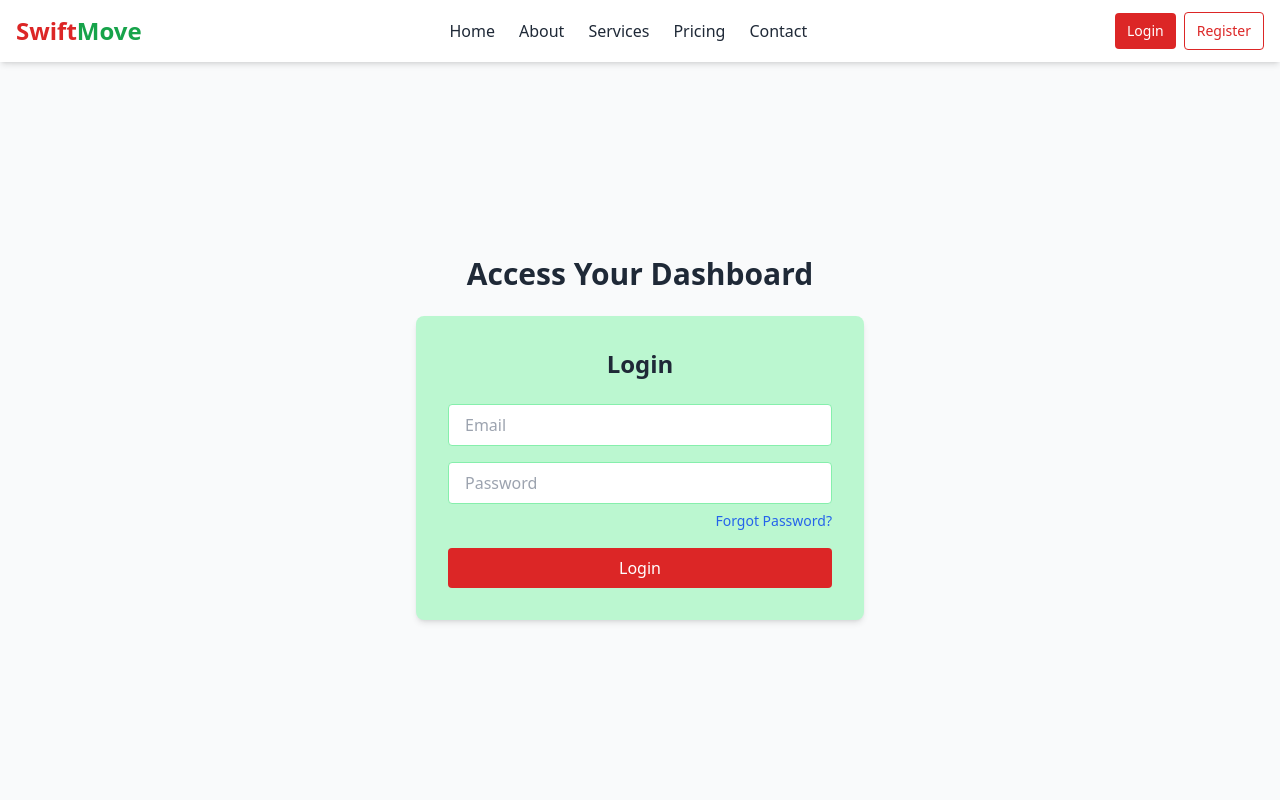
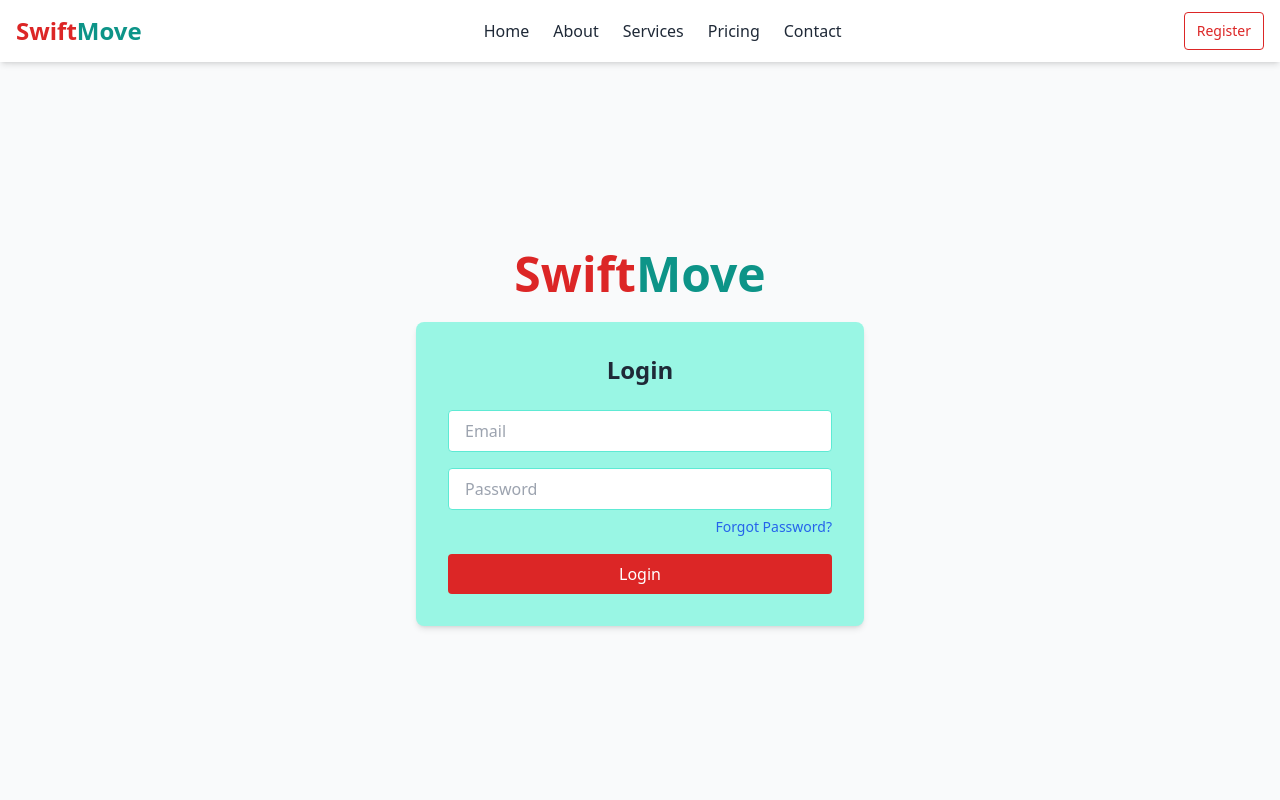
Before and after one commit to Tybravo/SwiftMove, a React (Vite) app in the folder swiftmove-logistics-frontend/: page /login in a window 1280 px wide. Shown: the top 800 px of the page. Built offline with nearby package versions, Linux system fonts and the light colour scheme.

Commit message:
Modified login and register page with layout module

```diff
--- a/swiftmove-logistics-frontend/src/components/public/Header.tsx
+++ b/swiftmove-logistics-frontend/src/components/public/Header.tsx
@@ -2,7 +2,12 @@ import { Link } from 'react-router-dom';
 import { useEffect, useState } from 'react';
 import { Menu, X } from 'lucide-react';
 
-export default function Header() {
+interface HeaderProps {
+  showRegisterOnly?: boolean; // Existing prop
+  showLoginOnly?: boolean;   // Add this prop
+}
+
+export default function Header({ showRegisterOnly = false, showLoginOnly = false }: HeaderProps) {
   const [isScrolledDown, setIsScrolledDown] = useState(false);
   const [isMobileMenuOpen, setIsMobileMenuOpen] = useState(false);
 
@@ -23,7 +28,7 @@ export default function Header() {
     return () => window.removeEventListener('scroll', handleScroll);
   }, []);
 
-  const toggleMobileMenu = () => setIsMobileMenuOpen(prev => !prev);
+  const toggleMobileMenu = () => setIsMobileMenuOpen((prev) => !prev);
 
   const closeMobileMenu = () => setIsMobileMenuOpen(false);
 
@@ -38,7 +43,7 @@ export default function Header() {
       <div className="max-w-7xl mx-auto px-4 py-3 flex items-center justify-between w-full">
         {/* Logo */}
         <h1 className="text-base sm:text-lg md:text-2xl font-bold text-red-600 whitespace-nowrap">
-          Swift<span className="text-green-600">Move</span>
+          Swift<span className="text-teal-600">Move</span>
         </h1>
 
         {/* Desktop Nav */}
@@ -52,8 +57,36 @@ export default function Header() {
 
         {/* Desktop Auth Buttons */}
         <div className="hidden md:flex items-center space-x-2 text-xs sm:text-sm">
-          <Link to="/login" className="bg-red-600 text-white px-3 py-2 rounded hover:bg-red-700 transition-colors">Login</Link>
-          <Link to="/register" className="border border-red-600 text-red-600 px-3 py-2 rounded hover:bg-red-50 transition-colors">Register</Link>
+          {showRegisterOnly ? (
+            <Link
+              to="/register"
+              className="border border-red-600 text-red-600 px-3 py-2 rounded hover:bg-red-50 transition-colors"
+            >
+              Register
+            </Link>
+          ) : showLoginOnly ? (
+            <Link
+              to="/login"
+              className="bg-red-600 text-white px-3 py-2 rounded hover:bg-red-700 transition-colors"
+            >
+              Login
+            </Link>
+          ) : (
+            <>
+              <Link
+                to="/login"
+                className="bg-red-600 text-white px-3 py-2 rounded hover:bg-red-700 transition-colors"
+              >
+                Login
+              </Link>
+              <Link
+                to="/register"
+                className="border border-red-600 text-red-600 px-3 py-2 rounded hover:bg-red-50 transition-colors"
+              >
+                Register
+              </Link>
+            </>
+          )}
         </div>
 
         {/* Mobile Menu Button */}
@@ -92,6 +125,24 @@ export default function Header() {
 
           {/* Auth Buttons */}
           <div className="flex flex-col space-y-2 pt-6">
+            {showRegisterOnly ? (
+              <Link
+                to="/register"
+                onClick={closeMobileMenu}
+                className="border border-red-600 text-red-600 bg-white px-4 py-2 rounded text-center hover:bg-red-100 transition-colors"
+              >
+                Register
+              </Link>
+            ) : showLoginOnly ? (
+              <Link
+                to="/login"
+                onClick={closeMobileMenu}
+                className="bg-red-600 text-white px-4 py-2 rounded text-center hover:bg-red-700 transition-colors"
+              >
+                Login
+              </Link>
+            ) : (
+              <>
                 <Link
                   to="/login"
                   onClick={closeMobileMenu}
@@ -106,6 +157,8 @@ export default function Header() {
                 >
                   Register
                 </Link>
+              </>
+            )}
           </div>
         </div>
       </div>
--- a/swiftmove-logistics-frontend/src/components/public/Layout.tsx
+++ b/swiftmove-logistics-frontend/src/components/public/Layout.tsx
@@ -1,11 +1,17 @@
 import React from 'react';
 import Header from './Header';
 import Footer from './Footer';
+import LoginComponent from '../../pages/Login';
+import RegisterComponent from '../../pages/Register';
 
 const PublicLayout = ({ children }: { children: React.ReactNode }) => {
+  // Determine which prop to pass based on the child component
+  const isLoginPage = (children as React.ReactElement)?.type === LoginComponent;
+  const isRegisterPage = (children as React.ReactElement)?.type === RegisterComponent;
+
   return (
     <div className="flex flex-col min-h-screen font-sans text-gray-800">
-      <Header />
+      <Header showRegisterOnly={isLoginPage} showLoginOnly={isRegisterPage} />
       <main className="flex-grow">{children}</main>
       <Footer />
     </div>
--- a/swiftmove-logistics-frontend/src/pages/Login.tsx
+++ b/swiftmove-logistics-frontend/src/pages/Login.tsx
@@ -19,6 +19,10 @@ export default function Login() {
   const navigate = useNavigate();
 
   useEffect(() => {
+    document.title = 'SwiftMove - Login';
+  }, []);
+
+  useEffect(() => {
     AOS.init({ duration: 1000 });
   }, []);
 
@@ -38,14 +42,14 @@ export default function Login() {
 
       if (!response.ok) throw new Error('Login failed');
 
-      const result: LoginResponse = await response.json();
+      const userLevel: LoginResponse = await response.json();
       toast.success('Login successful!');
 
       // Save token
-      localStorage.setItem('token', result.token);
+      localStorage.setItem('token', userLevel.token);
 
       // Redirect based on role
-      switch (result.role) {
+      switch (userLevel.role) {
         case 'admin':
           navigate('/admin/dashboard');
           break;
@@ -62,18 +66,18 @@ export default function Login() {
 
   return (
     <section className="min-h-screen flex flex-col items-center justify-center bg-gray-50 px-4">
-        {/* Heading */}
+      {/* Logo */}
       <h1
-        className="text-3xl font-bold text-center -mt-12 text-gray-800 mb-6"
+        className="text-2xl sm:text-3xl md:text-5xl font-bold text-center -mt-12 text-red-600 mb-6 whitespace-nowrap"
         data-aos="fade-down"
         data-aos-delay="50"
       >
-        Access Your Dashboard
+        Swift<span className="text-teal-600">Move</span>
       </h1>
 
       {/* Login Box */}
       <div
-        className="bg-green-200 p-8 rounded-lg shadow-md w-full max-w-md"
+        className="bg-teal-200 p-8 rounded-lg shadow-md w-full max-w-md"
         data-aos="fade-up"
         data-aos-delay="100"
       >
@@ -82,9 +86,7 @@ export default function Login() {
         <form onSubmit={handleSubmit(onSubmit)} className="flex flex-col gap-4">
           {/* Email */}
           <div className="text-left">
-            {errors.email && (
-                <p className="text-red-600 text-sm">{errors.email.message}</p>
-            )}
+            {errors.email && <p className="text-red-600 text-sm">{errors.email.message}</p>}
             <input
               {...register('email', {
                 required: 'Email is required',
@@ -94,26 +96,21 @@ export default function Login() {
                 },
               })}
               placeholder="Email"
-                className="border px-4 py-2 rounded w-full border-green-300"
+              className="border px-4 py-2 rounded w-full border-teal-300"
             />
           </div>
 
           {/* Password */}
           <div className="text-left">
-            {errors.password && (
-                <p className="text-red-600 text-sm">{errors.password.message}</p>
-            )}
+            {errors.password && <p className="text-red-600 text-sm">{errors.password.message}</p>}
             <input
               {...register('password', { required: 'Password is required' })}
               type="password"
               placeholder="Password"
-                className="border px-4 py-2 rounded w-full border-green-300"
+              className="border px-4 py-2 rounded w-full border-teal-300"
             />
             <div className="mt-1 text-right">
-                <Link
-                to="/forgot-password"
-                className="text-sm text-blue-600 hover:underline"
-                >
+              <Link to="/forgot-password" className="text-sm text-blue-600 hover:underline">
                 Forgot Password?
               </Link>
             </div>
--- a/swiftmove-logistics-frontend/src/pages/Register.tsx
+++ b/swiftmove-logistics-frontend/src/pages/Register.tsx
@@ -1,6 +1,5 @@
 import { useEffect, useState } from 'react';
-import { useForm } from 'react-hook-form';
-import type { SubmitHandler } from 'react-hook-form';
+import { useForm, type SubmitHandler } from 'react-hook-form';
 import { Link } from 'react-router-dom';
 import { toast } from 'react-toastify';
 import AOS from 'aos';
@@ -17,6 +16,10 @@ interface FormData {
 export default function Register() {
   const [showPassword, setShowPassword] = useState(false);
   const [passwordStrength, setPasswordStrength] = useState(0);
+
+  useEffect(() => {
+    document.title = 'SwiftMove - Register'; // Set the tab title
+  }, []);
 
   useEffect(() => {
     AOS.init({ once: true });
@@ -78,11 +81,11 @@ export default function Register() {
     <section className="min-h-screen bg-red-50 py-20 flex items-center justify-center">
       <div className="w-full px-4 text-center -mt-10" data-aos="fade-up" data-aos-delay="100">
         <h2
-          className="text-3xl font-bold mb-6 text-gray-800"
+          className="text-2xl sm:text-3xl md:text-4xl font-bold mb-6 text-gray-800"
           data-aos="fade-down"
           data-aos-delay="200"
         >
-          Register now to start managing your logistics operations in real time
+          Register here now
         </h2>
 
         <form
```
Lines whose indentation alone changed are shown as unchanged.
